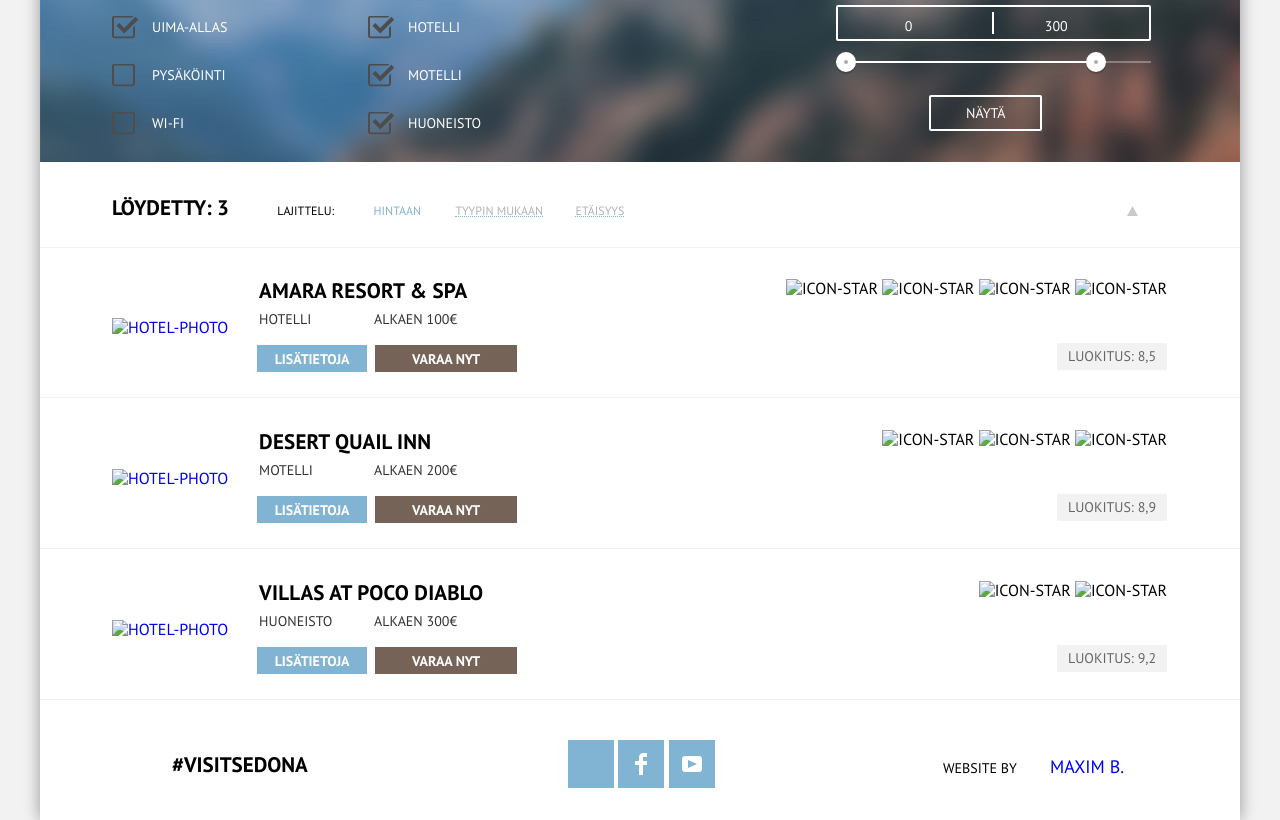
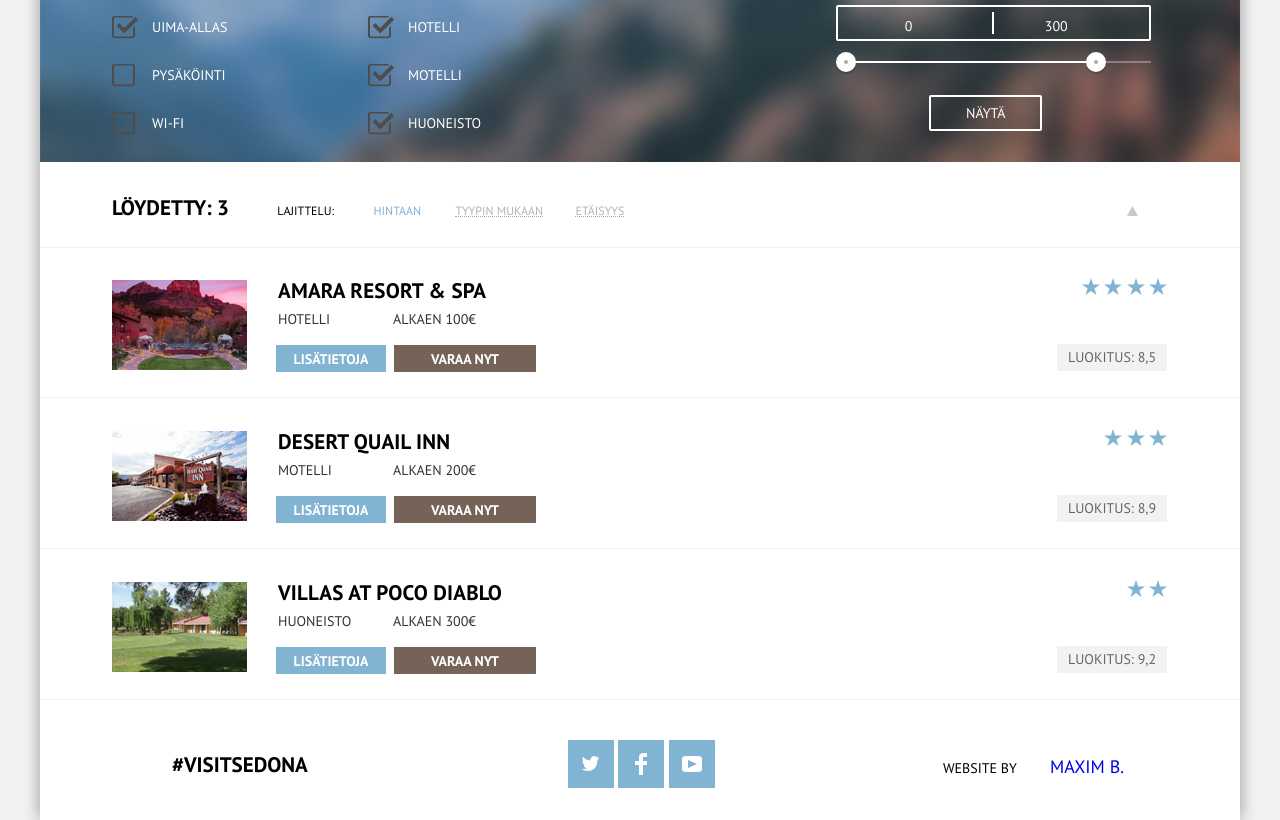
Before and after one commit to mouxez/my-profile, a plain HTML site: page pages/hotels-sedona.html in a window 1280 px wide. Shown: the part 109-929 px from the top of the page. Drawn offline with Linux system fonts and the light colour scheme.

Commit message:
img link fix

```diff
--- a/pages/hotels-sedona.html
+++ b/pages/hotels-sedona.html
@@ -11,8 +11,8 @@
     <div class="page-wrapper">
       <header>
         <div class="header-container">
-          <a class="site-logo" href="index.html">
-            <img src="img/logo.svg" alt="site-logo" width="140" height="71">
+          <a class="site-logo" href="index-sedona.html">
+            <img src="/img/logo-sedona.svg" alt="site-logo" width="140" height="71">
           </a>
           <nav class="site-navigation">
             <ul class="nav-list">
@@ -92,7 +92,7 @@
             <li>
               <div class="card card-1">
                 <div class="hotel-image">
-                  <a href="hotel-name.html"><img src="img/amara-hotel.jpg" alt="hotel-photo" width="135" height="90"></a>
+                  <a href="#"><img src="/img/amara-hotel.jpg" alt="hotel-photo" width="135" height="90"></a>
                 </div>
                 <div class="card-content">
                   <a href="#">
@@ -103,16 +103,16 @@
                     <span>alkaen 100&#8364;</span>
                   </div>
                   <div class="btn-wrap">
-                    <a class="btn more-info" href="hotel-name.html">Lisätietoja</a>
-                    <a class="btn book" href="order-page.html">Varaa nyt</a>
+                    <a class="btn more-info" href="#">Lisätietoja</a>
+                    <a class="btn book" href="#">Varaa nyt</a>
                   </div>
                 </div>
                 <div class="rating">
                   <div class="rating-star">
-                    <img src="img/star-icon.svg" width="18" height="17" alt="icon-star">
-                    <img src="img/star-icon.svg" width="18" height="17" alt="icon-star">
-                    <img src="img/star-icon.svg" width="18" height="17" alt="icon-star">
-                    <img src="img/star-icon.svg" width="18" height="17" alt="icon-star">
+                    <img src="/img/star-icon.svg" width="18" height="17" alt="icon-star">
+                    <img src="/img/star-icon.svg" width="18" height="17" alt="icon-star">
+                    <img src="/img/star-icon.svg" width="18" height="17" alt="icon-star">
+                    <img src="/img/star-icon.svg" width="18" height="17" alt="icon-star">
                   </div>
                   <span class="rating-score">luokitus: 8,5</span>
                 </div>
@@ -121,7 +121,7 @@
             <li>
               <div class="card card-2">
                 <div class="hotel-image">
-                  <a href="hotel-name.html"><img src="img/desert-hotel.jpg" alt="hotel-photo" width="135" height="90"></a>
+                  <a href="#"><img src="/img/desert-hotel.jpg" alt="hotel-photo" width="135" height="90"></a>
                 </div>
                 <div class="card-content">
                   <a href="#">
@@ -132,15 +132,15 @@
                     <span>alkaen 200&#8364;</span>
                   </div>
                   <div class="btn-wrap">
-                    <a class="btn more-info" href="hotel-name.html">Lisätietoja</a>
-                    <a class="btn book" href="order-page.html">Varaa nyt</a>
+                    <a class="btn more-info" href="#">Lisätietoja</a>
+                    <a class="btn book" href="#">Varaa nyt</a>
                   </div>
                 </div>
                 <div class="rating">
                   <div class="rating-star">
-                    <img src="img/star-icon.svg" width="18" height="17" alt="icon-star">
-                    <img src="img/star-icon.svg" width="18" height="17" alt="icon-star">
-                    <img src="img/star-icon.svg" width="18" height="17" alt="icon-star">
+                    <img src="/img/star-icon.svg" width="18" height="17" alt="icon-star">
+                    <img src="/img/star-icon.svg" width="18" height="17" alt="icon-star">
+                    <img src="/img/star-icon.svg" width="18" height="17" alt="icon-star">
                   </div>
                   <span class="rating-score">luokitus: 8,9</span>
                 </div>
@@ -149,7 +149,7 @@
             <li>
               <div class="card card-3">
                 <div class="hotel-image">
-                  <a href="hotel-name.html"><img src="img/villas-poco.jpg" alt="hotel-photo" width="135" height="90"></a>
+                  <a href="#"><img src="/img/villas-poco.jpg" alt="hotel-photo" width="135" height="90"></a>
                 </div>
                 <div class="card-content">
                   <a href="#">
@@ -160,14 +160,14 @@
                     <span>alkaen 300&#8364;</span>
                   </div>
                   <div class="btn-wrap">
-                    <a class="btn more-info" href="hotel-name.html">Lisätietoja</a>
-                    <a class="btn book" href="order-page.html">Varaa nyt</a>
+                    <a class="btn more-info" href="#">Lisätietoja</a>
+                    <a class="btn book" href="#">Varaa nyt</a>
                   </div>
                 </div>
                 <div class="rating">
                   <div class="rating-star">
-                    <img src="img/star-icon.svg" width="18" height="17" alt="icon-star">
-                    <img src="img/star-icon.svg" width="18" height="17" alt="icon-star">
+                    <img src="/img/star-icon.svg" width="18" height="17" alt="icon-star">
+                    <img src="/img/star-icon.svg" width="18" height="17" alt="icon-star">
                   </div>
                   <span class="rating-score">luokitus: 9,2</span>
                 </div>
```
Also changed, not shown: pages/index-sedona.html (+1 -1 lines), img/logo 2.svg (deleted), img/logo-sedona.svg (added), img/star-icon.svg (added), img/twitter-icon-white.svg (added), 2 other files.
